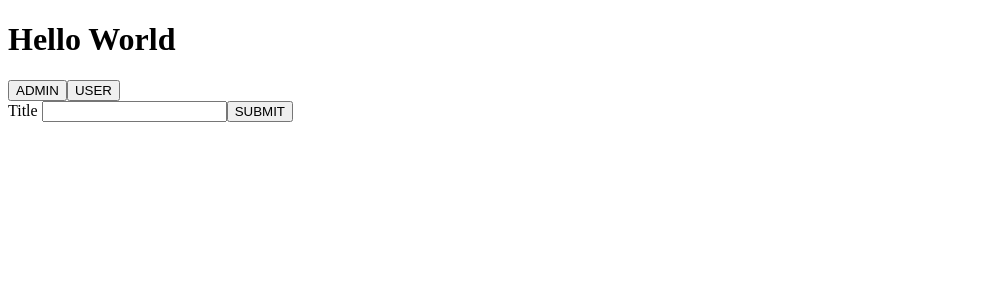
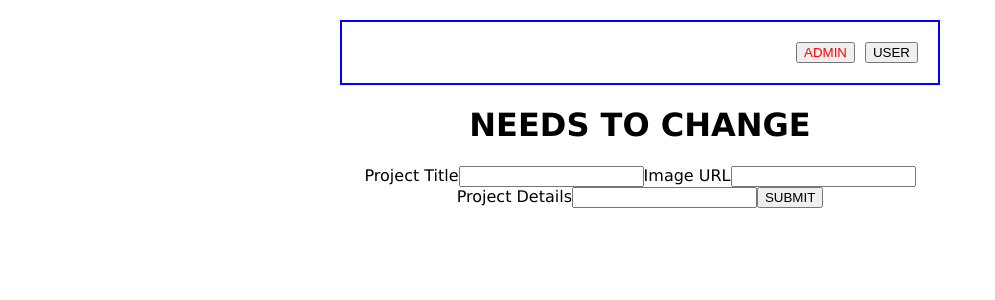
Before and after one commit to PaulaBurgheleaGithub/vue-portofolio-project, a Vue app: page / in a window 1280 px wide. Shown: the top 300 px of the page, without its empty margins (0-995 px from the left). Built offline with nearby package versions, Linux system fonts and the light colour scheme.

Commit message:
finshed the AdminView component work

```diff
--- a/src/App.vue
+++ b/src/App.vue
@@ -1,10 +1,17 @@
 <template>
-  <div>
-    <h1>Hello World</h1>
-    <button @click="isAdmin = true">ADMIN</button>
-    <button @click="isAdmin = false">USER</button>
-    <admin-view v-if="isAdmin" @createProject="addProject" />
-    <user-view v-else />
+  <div class="App">
+    <nav>
+    <button @click="isAdmin = true" :class="{active: isAdmin}" >ADMIN</button>
+    <button @click="isAdmin = false" :class="{active : !isAdmin}" >USER</button>
+    </nav>
+
+    <h1>{{ title }}</h1>
+
+    <section>
+      <adminView v-if="isAdmin" @createProject="addProject" />
+      <userView v-else :projects="allProjects"/>
+    </section>
+
   </div>
 </template>
 
@@ -20,16 +27,47 @@ export default {
   },
   data() {
     return {
+      title: "NEEDS TO CHANGE",
       isAdmin: true,
-      allProjects: []
+      allProjects: [],
     };
   },
   methods: {
     addProject(project) {
+      //add id to each project
+      project.id = this.allProjects.length;
+      //push a project in the projects array
       this.allProjects.push(project);
     }
   }
 };
 </script>
 
-<style></style>
+<style>
+.App {
+  width: 800px;
+  font-family: Geneva, sans-serif;
+  text-align: center;
+
+  width: 600px;
+  margin: 20px auto;
+}
+
+nav {
+  border: 2px solid blue;
+  padding: 20px;
+  display: flex;
+  justify-content: end;
+  gap: 10px;
+}
+
+nav bottom {
+  font-size: 120%;
+  margin-left: 10px;
+}
+
+.active {
+  color: red;
+}
+
+</style>
--- a/src/components/AdminView.vue
+++ b/src/components/AdminView.vue
@@ -1,28 +1,43 @@
 <template>
   <div>
-    Title
-    <input v-model="title" />
+    <form @submit.prevent="handleSubmit">
+    <label for="title">Project Title</label>
+      <input type="text" v-model="title"/>
+    <label for="image">Image URL</label>
+      <input type="text" v-model="image">
+    <label for="">Project Details</label>
+      <input type="text" v-model="description">
     <button @click="handleSubmit">SUBMIT</button>
+    </form>
+
   </div>
 </template>
 
 <script>
 export default {
   name: "AdminView",
+
   data() {
     return {
+      pageTitle: "Admin Page",
       title: "",
       image: "",
-      description: ""
+      description: "",
     };
   },
+
+  //list all custom events to send to the parent
+  emits:["createProject"],
+
   methods: {
     handleSubmit() {
-      this.$emit("createProject", {
+      let project = {
         title: this.title,
         image: this.image,
-        description: this.description
-      });
+        description: this.description,
+      };
+      this.$emit("createProject", project);
+      //reset form data by setting all form filds to ""
     }
   }
 };
--- a/src/components/UserView.vue
+++ b/src/components/UserView.vue
@@ -1,11 +1,21 @@
 <template>
   <div>User View</div>
+  <section>
+    <ul>
+      <li v-for="p in projects" :key="p.id">
+          {{ p.title }}, {{ p.image }}
+      </li>
+    </ul>
+  </section>
 </template>
 
 <script>
 export default {
-  name: "UserView"
+  name: "UserView",
+
+  props: ["projects"]
 };
+
 </script>
 
 <style></style>
```
Also changed, not shown: 1 other file (tests, documents, lock files or other folders).
